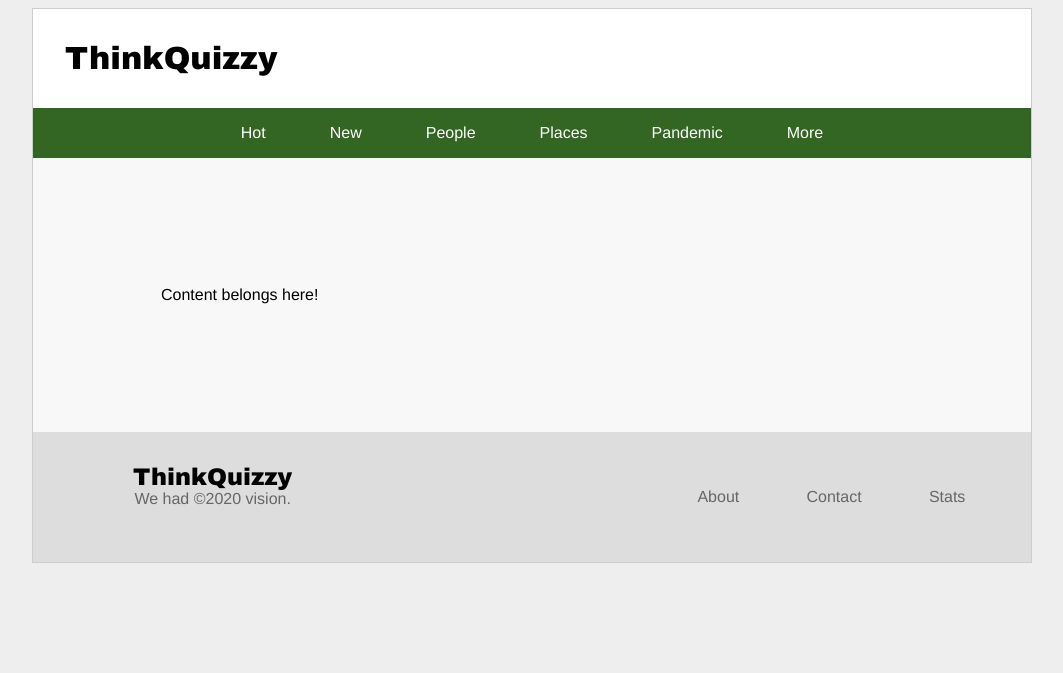
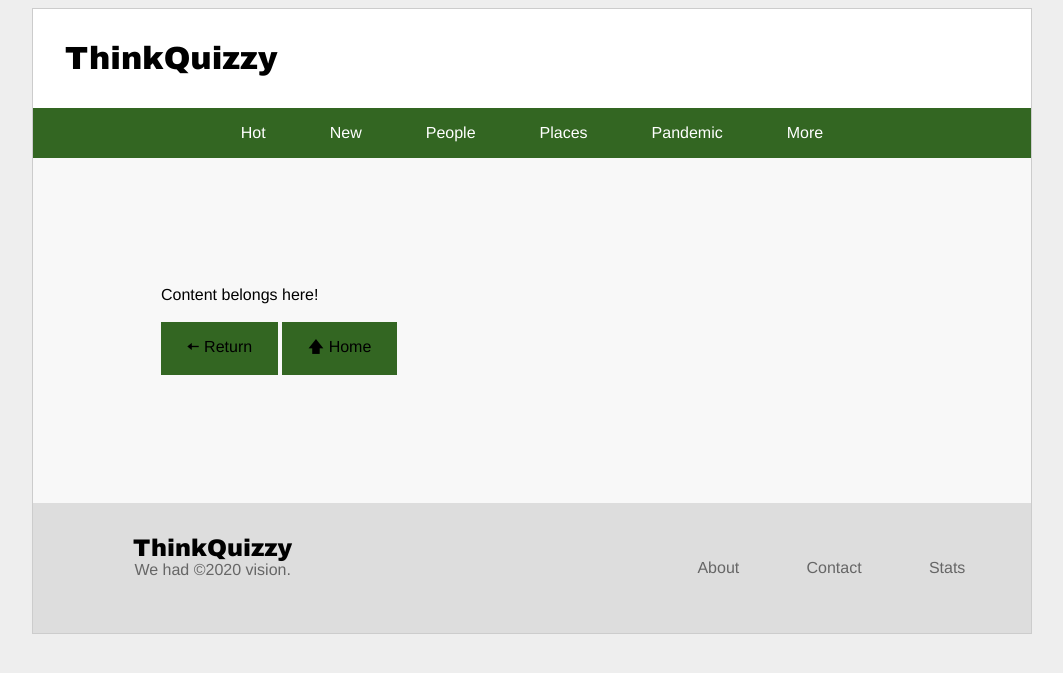
Before and after one commit to technostarbtd5/thinkquizzy, a PHP site: page /results.php in a window 1280 px wide. Shown: the top 673 px of the page, without its empty margins (108-1171 px from the left). Run offline with PHP 8.4, Linux system fonts and the light colour scheme.

Commit message:
Added buttons to the quiz and results pages. Added CSS for a page button class

```diff
--- a/quiz.php
+++ b/quiz.php
@@ -7,6 +7,11 @@
   ?>
   <div style="padding: 8em">
     Content belongs here!
+    </br>
+    </br>
+    <div class="pageButton">
+      <a href="results.php">Submit</a>
+    </div>
   </div>
   <?php include("resources/footer.php"); ?>
 </html>
--- a/resources/thinkQuizzy.css
+++ b/resources/thinkQuizzy.css
@@ -151,6 +151,15 @@
   background-color: #447733;
 }
 
+.pageButton {
+  padding: 0.8em 1.6em;
+  /*box-sizing: border-box;
+  overflow: auto;*/
+  color: white;
+  display: inline-block;
+  background-color: #336622;
+}
+
 .quizItem {
   display: grid;
   grid-template-columns: 150px auto;
--- a/results.php
+++ b/results.php
@@ -7,6 +7,14 @@
   ?>
   <div style="padding: 8em">
     Content belongs here!
+    </br>
+    </br>
+    <div class="pageButton">
+      <a href="quiz.php">&#129028 Return</a>
+    </div>
+    <div class="pageButton">
+      <a href="index.php">&#129093 Home</a>
+    </div>
   </div>
   <?php include("resources/footer.php"); ?>
 </html>
```
